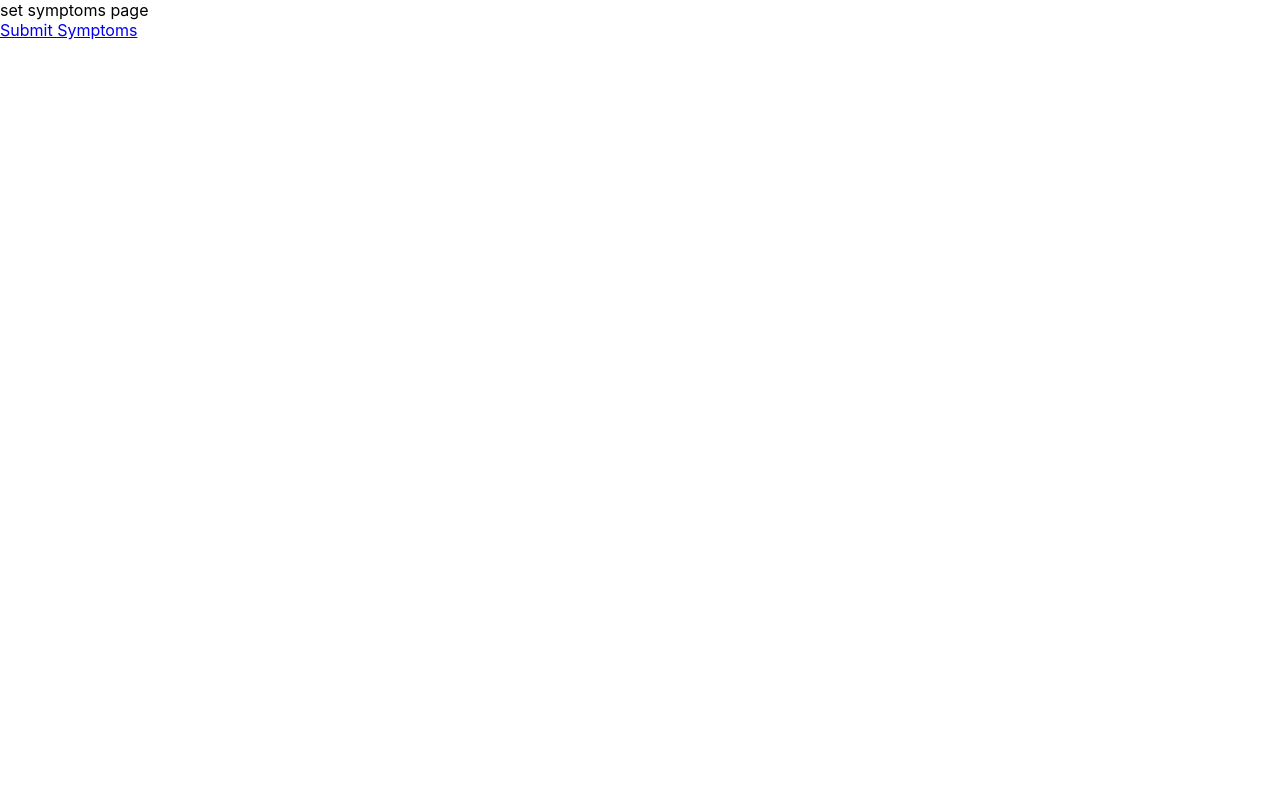
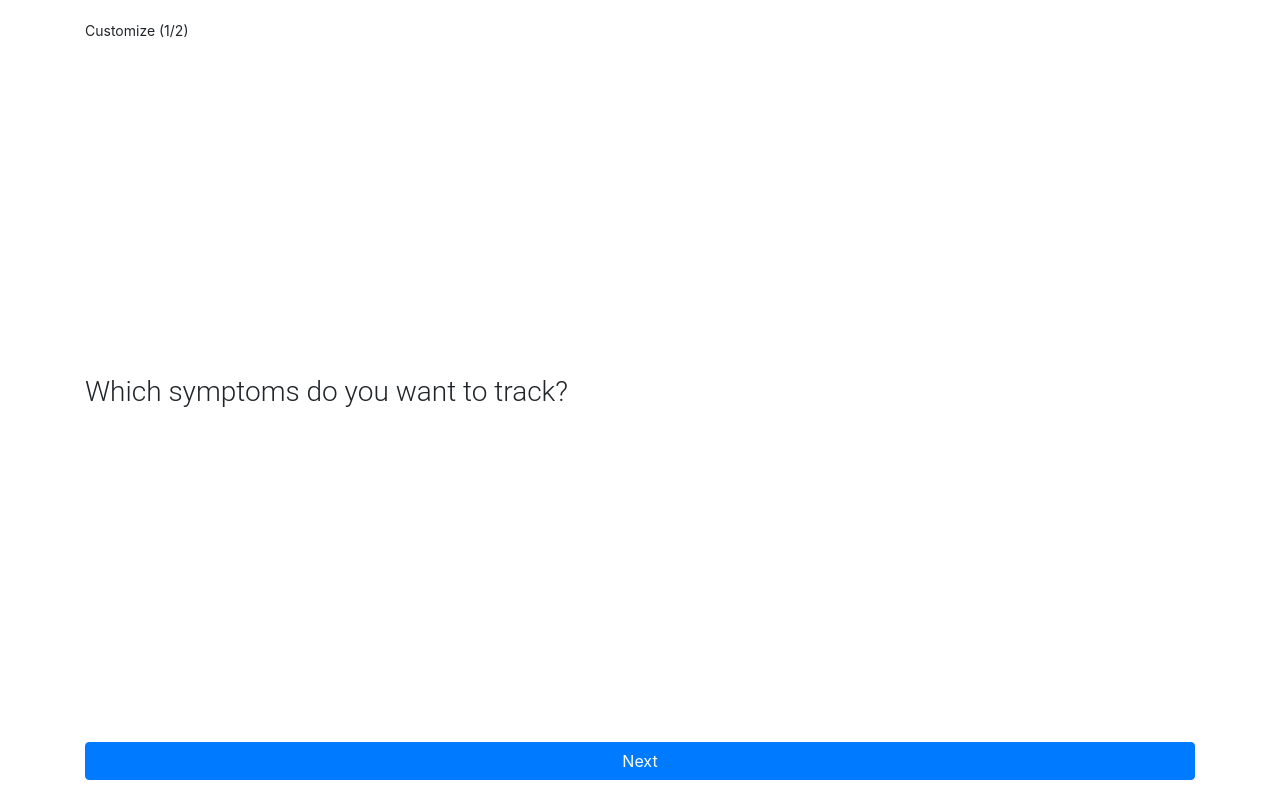
Before and after one commit to dilanustek/Symptony, a React (Create React App) app: page /setSymptoms in a window 1280 px wide. Built offline with nearby package versions, Linux system fonts and the light colour scheme.

Commit message:
setSymptomsPage routing button + text

```diff
--- a/package.json
+++ b/package.json
@@ -9,9 +9,12 @@
     "@types/jest": "^24.9.1",
     "@types/node": "^12.12.50",
     "@types/react": "^16.9.42",
+    "@types/react-bootstrap": "^1.0.1",
     "@types/react-dom": "^16.9.8",
     "@types/react-router-dom": "^5.1.5",
+    "bootstrap": "^4.5.0",
     "react": "^16.13.1",
+    "react-bootstrap": "^1.2.1",
     "react-dom": "^16.13.1",
     "react-router-dom": "^5.2.0",
     "react-scripts": "3.4.1",
--- a/src/App.css
+++ b/src/App.css
@@ -2,37 +2,9 @@
   text-align: center;
 }
 
-.App-logo {
-  height: 40vmin;
-  pointer-events: none;
+.container {
+  display: flex;
+  flex-flow: column;
+  height: 100%;
+  margin: 20px;
 }
-
-@media (prefers-reduced-motion: no-preference) {
-  .App-logo {
-    animation: App-logo-spin infinite 20s linear;
-  }
-}
-
-.App-header {
-  background-color: #282c34;
-  min-height: 100vh;
-  display: flex;
-  flex-direction: column;
-  align-items: center;
-  justify-content: center;
-  font-size: calc(10px + 2vmin);
-  color: white;
-}
-
-.App-link {
-  color: #61dafb;
-}
-
-@keyframes App-logo-spin {
-  from {
-    transform: rotate(0deg);
-  }
-  to {
-    transform: rotate(360deg);
-  }
-}
--- a/src/App.tsx
+++ b/src/App.tsx
@@ -16,15 +16,17 @@ class AppInner extends Component<Props, {}> {
 
   render() {
     return (
-      <Switch>
-        <Route path="/home" render={() => <div>hello antoine</div>} />
-        <Route path="/setSymptoms" component={SetSymptomsPage} />
-        {/* <Route>path="/setFactors" render{}</Route>
+      <div className="container">
+        <Switch>
+          <Route path="/home" render={() => <div>hello antoine</div>} />
+          <Route path="/setSymptoms" component={SetSymptomsPage} />
+          {/* <Route>path="/setFactors" render{}</Route>
           <Route>path="/viewEntries" render{}</Route>
           <Route>path="/newEntry" render{}</Route>
           <Route>path="/analytics" render{}</Route>
           <Route>path="/settings" render{}</Route> */}
-      </Switch>
+        </Switch>
+      </div>
     );
   }
 }
--- a/src/SetSymptomsPage.tsx
+++ b/src/SetSymptomsPage.tsx
@@ -1,13 +1,32 @@
 import React, { Component } from "react";
 import { Link } from "react-router-dom";
+import "./setSymptoms.css";
+import Button from "react-bootstrap/Button";
+import { Route } from "react-router-dom";
+
+const RouterButton = () => (
+  <Route
+    render={({ history }) => (
+      <Button
+        type="button"
+        onClick={() => {
+          history.push("/home");
+        }}
+      >
+        Next
+      </Button>
+    )}
+  />
+);
 
 class SetSymptomsPage extends Component {
   render() {
     return (
-      <>
-        <div>set symptoms page</div>
-        <Link to="/home"> Submit Symptoms </Link>
-      </>
+      <div className="onboardContainer">
+        <div className="breadCrumbs">Customize (1/2)</div>
+        <div className="onboardTitle">Which symptoms do you want to track?</div>
+        <RouterButton />
+      </div>
     );
   }
 }
--- a/src/index.css
+++ b/src/index.css
@@ -1,13 +1,25 @@
+html {
+  height: 100%;
+  margin: 0;
+}
+
 body {
+  height: 100%;
   margin: 0;
-  font-family: -apple-system, BlinkMacSystemFont, 'Segoe UI', 'Roboto', 'Oxygen',
-    'Ubuntu', 'Cantarell', 'Fira Sans', 'Droid Sans', 'Helvetica Neue',
+  font-family: -apple-system, BlinkMacSystemFont, "Segoe UI", "Roboto", "Oxygen",
+    "Ubuntu", "Cantarell", "Fira Sans", "Droid Sans", "Helvetica Neue",
     sans-serif;
   -webkit-font-smoothing: antialiased;
   -moz-osx-font-smoothing: grayscale;
 }
 
+#root {
+  display: flex;
+  flex-flow: column;
+  height: 100%;
+}
+
 code {
-  font-family: source-code-pro, Menlo, Monaco, Consolas, 'Courier New',
+  font-family: source-code-pro, Menlo, Monaco, Consolas, "Courier New",
     monospace;
 }
--- a/src/index.tsx
+++ b/src/index.tsx
@@ -4,6 +4,7 @@ import "./index.css";
 import App from "./App";
 import * as serviceWorker from "./serviceWorker";
 import { BrowserRouter as Router, Switch, Route } from "react-router-dom";
+import "bootstrap/dist/css/bootstrap.min.css";
 
 ReactDOM.render(
   <React.StrictMode>
--- /dev/null
+++ b/src/setSymptoms.css
@@ -0,0 +1,16 @@
+.onboardContainer {
+  display: flex;
+  flex-direction: column;
+  justify-content: space-between;
+  height: 100%;
+}
+
+.breadCrumbs {
+  font-size: 14px;
+}
+
+.onboardTitle {
+  font-family: "Roboto", sans-serif;
+  font-weight: 300;
+  font-size: 28px;
+}
```
Also changed, not shown: 1 other file (tests, documents, lock files or other folders).
